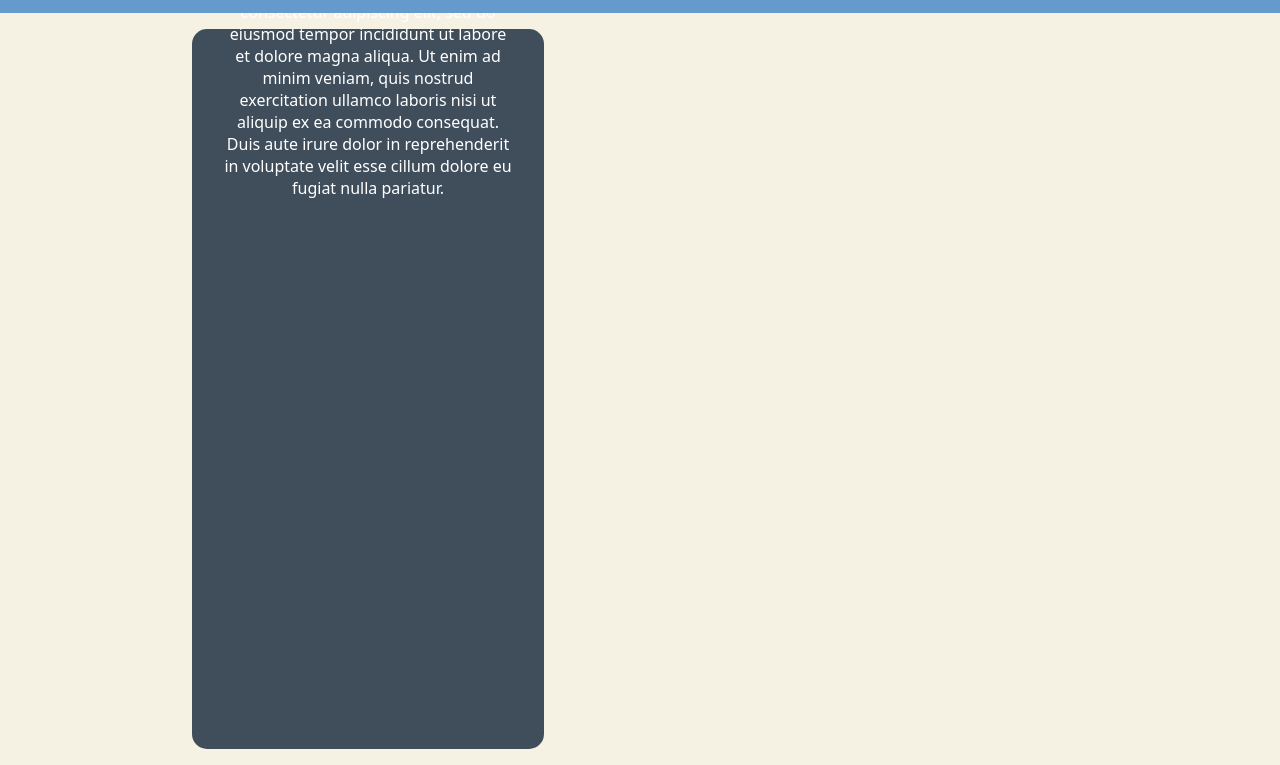
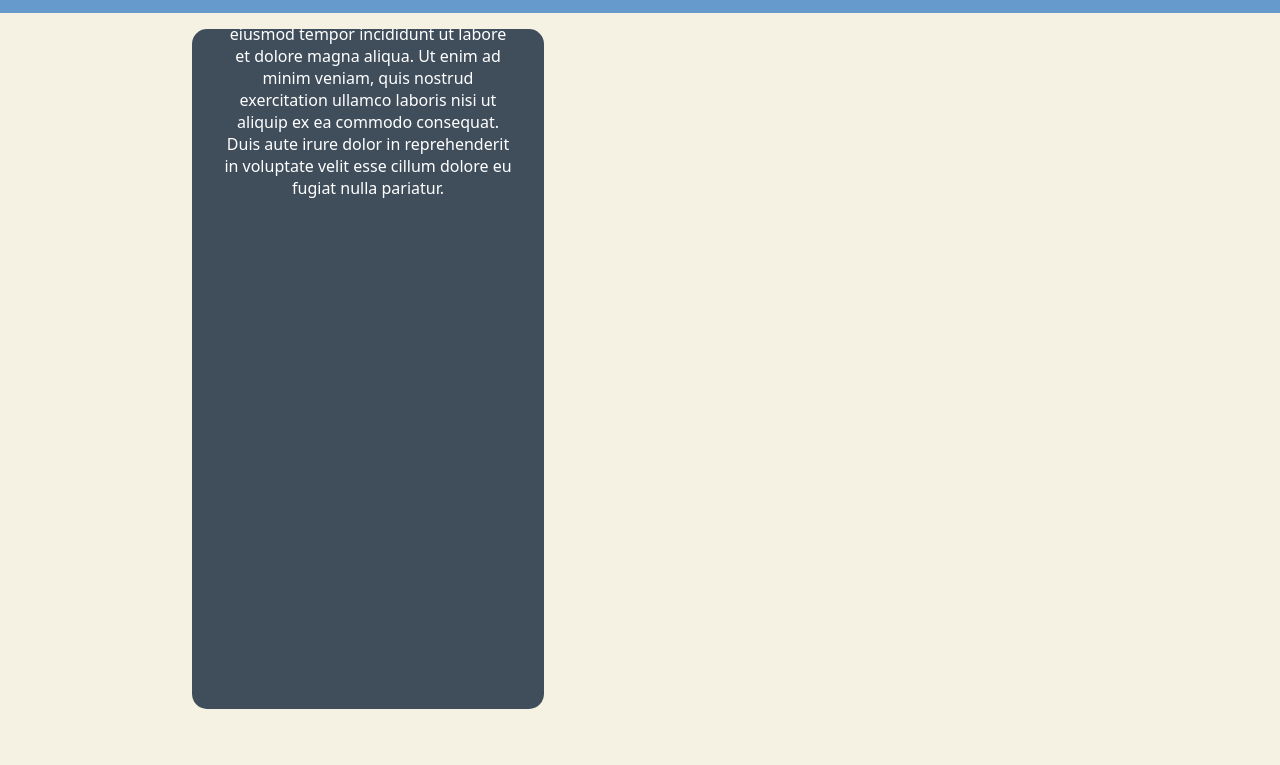
Before and after one commit to newman-csa/Social-Media, a plain HTML site: page index.html in a window 1280 px wide. Shown: the part 62-827 px from the top of the page. After the commit the page ends 800 px from the top, so only its background shows below. Drawn offline with nearby package versions, Linux system fonts and the light colour scheme; no server answers.

Commit message:
Update style.css

```diff
--- a/style.css
+++ b/style.css
@@ -33,6 +33,7 @@ main {
   grid-template-columns: 22rem 1fr;
   gap: 1rem;
   margin: 1rem 12rem;
+  overflow: hidden;
 }
 
 h1 {
@@ -123,7 +124,7 @@ p {
 }
 
 #sidebar {
-  height: 90vh;
+  height: 85vh;
   color: var(--white);
   background-color: var(--charcoal);
 }
```
